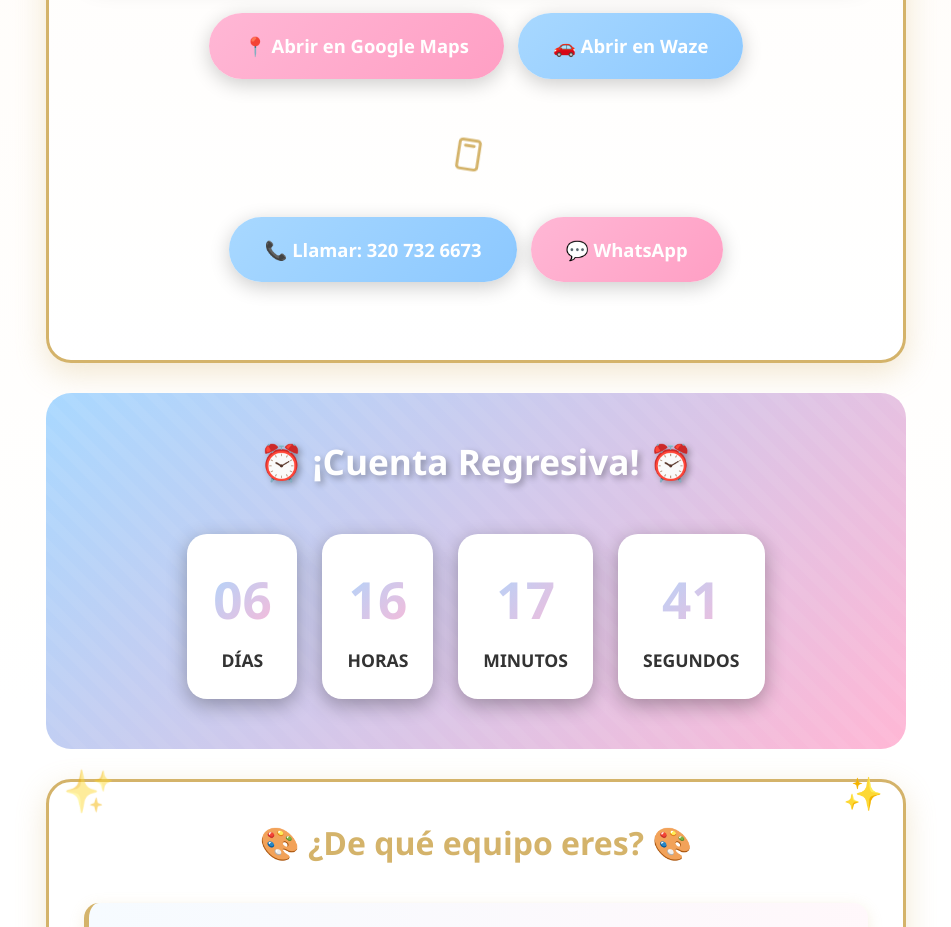
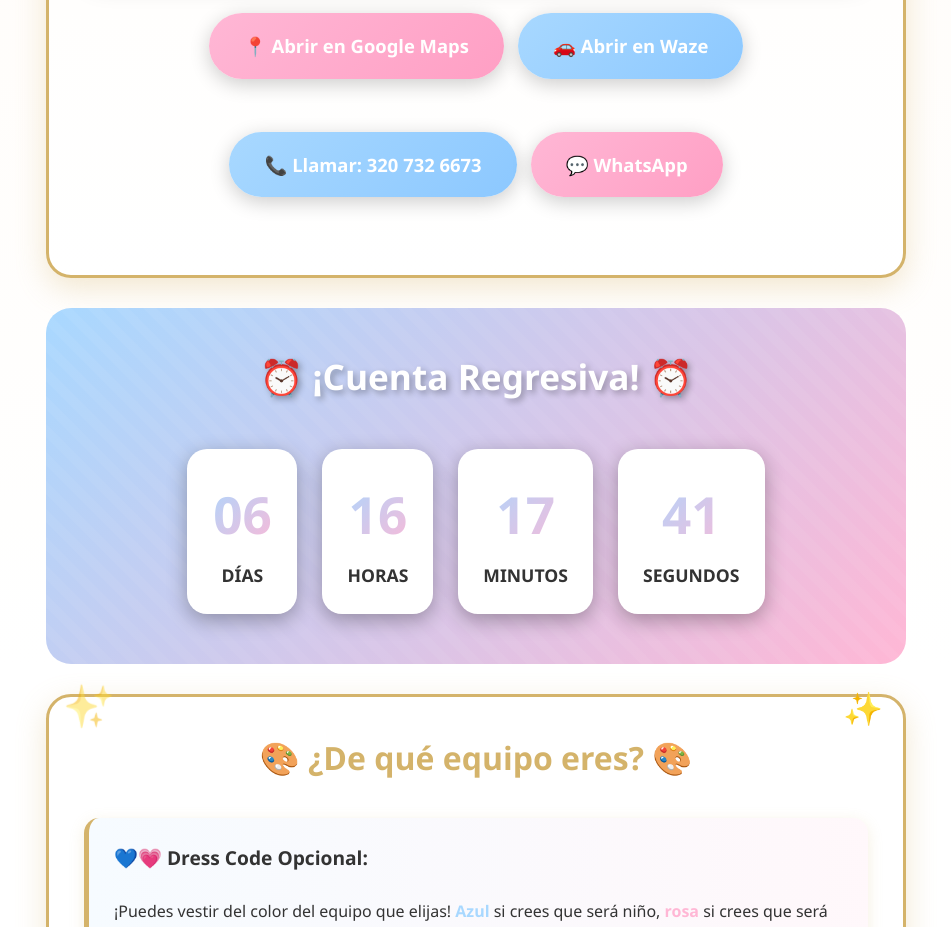
Before and after one commit to Crisoda/RevelacionBebe, a plain HTML site: page index.html in a window 1280 px wide. Shown: the part 1579-2506 px from the top of the page, without its empty margins (164-1115 px from the left). Drawn offline with Linux system fonts and the light colour scheme; no server answers.

Commit message:
Update index.html v5

```diff
--- a/index.html
+++ b/index.html
@@ -799,13 +799,6 @@
                 </a>
             </div>
 
-            <div class="info-item" style="justify-content: center; margin-top: 30px;">
-                <svg width="35" height="35" viewBox="0 0 24 24" fill="none">
-                    <rect x="5" y="2" width="14" height="20" rx="2" stroke="#D4B36A" stroke-width="2"/>
-                    <line x1="9" y1="6" x2="15" y2="6" stroke="#D4B36A" stroke-width="2" stroke-linecap="round"/>
-                </svg>
-            </div>
-
             <div class="buttons-container">
                 <a href="tel:+573207326673" class="button button-blue">
                     <span>📞 Llamar: 320 732 6673</span>
```
